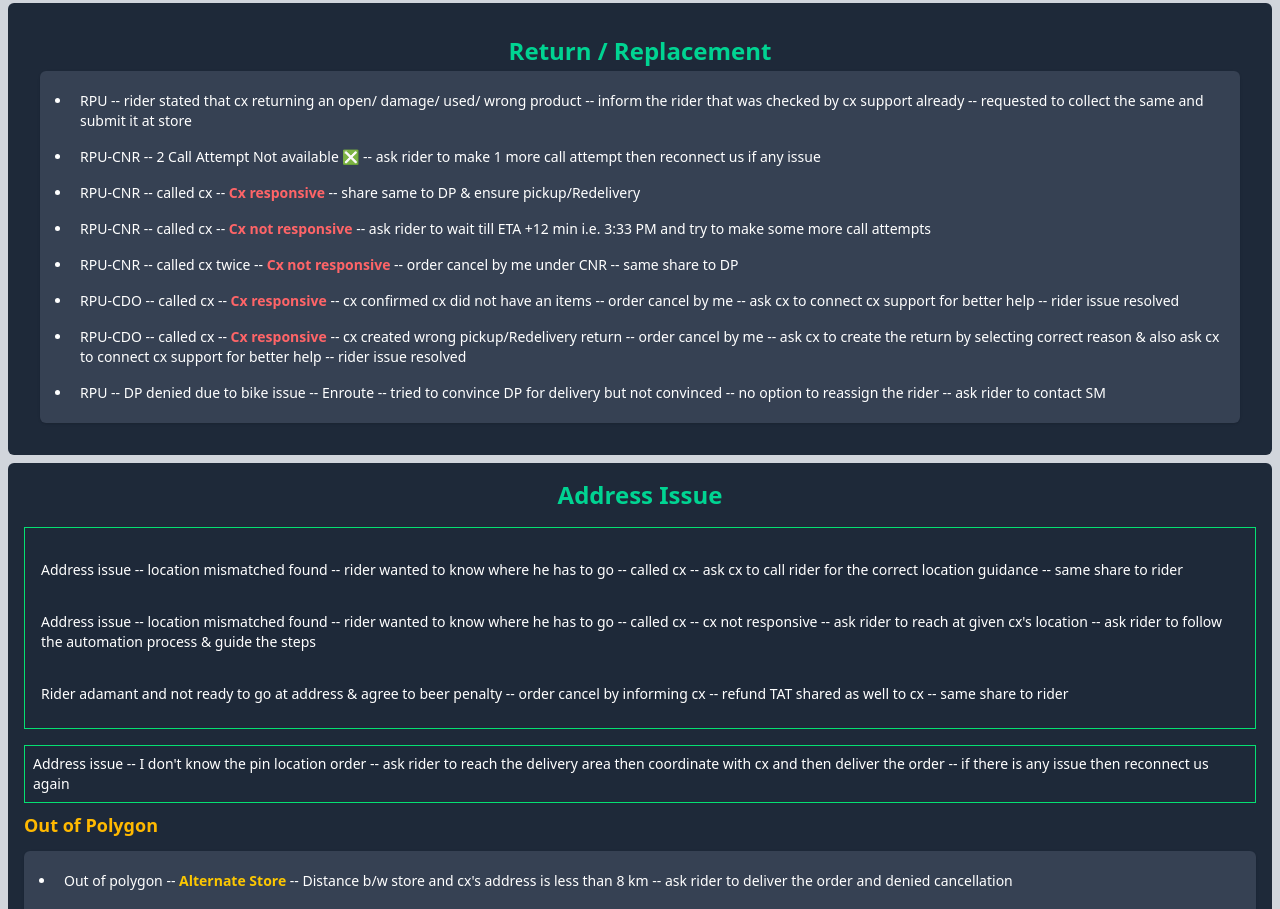
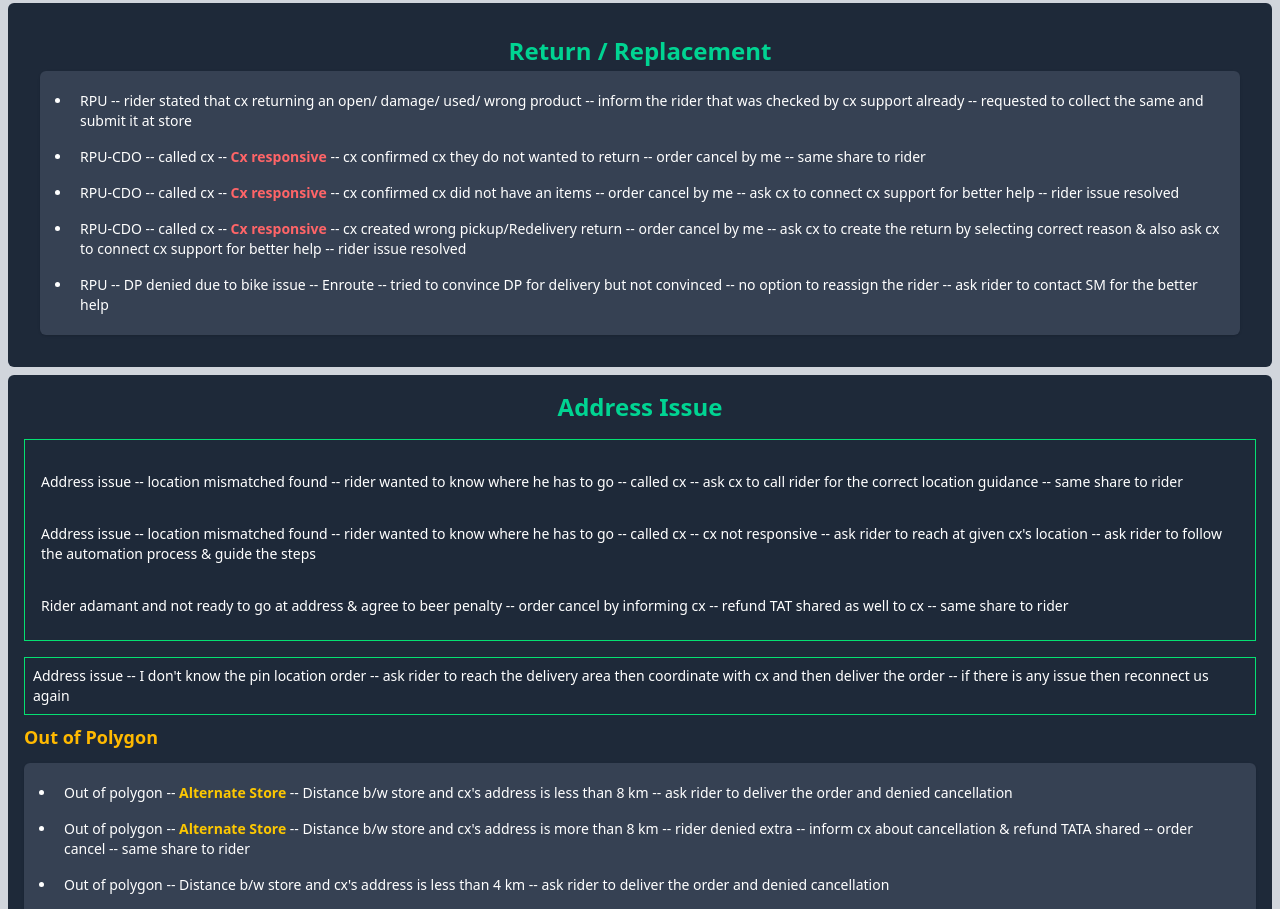
Before and after one commit to Code-with-Sahani/Blinket-DP, a React (Vite) app: page / in a window 1280 px wide. Shown: the part 10460-11369 px from the top of the page. Built offline with nearby package versions, Linux system fonts and the light colour scheme.

Commit message:
Update Return_Replacement.jsx

```diff
--- a/src/Components/Return_Replacement.jsx
+++ b/src/Components/Return_Replacement.jsx
@@ -10,19 +10,13 @@ const Return_Replacement = () => {
                     <ul className="list-disc pl-5">
                         <li className='p-2'>RPU -- rider stated that cx returning an open/ damage/ used/ wrong product -- inform the rider that was checked by cx support already -- requested to collect the same and submit it at store</li>
 
-                        <li className="p-2">RPU-CNR -- 2 Call Attempt Not available ❎ -- ask rider to make 1 more call attempt then reconnect us if any issue </li>
-
-                        <li className='p-2'>RPU-CNR -- called cx -- <strong className='text-red-400 font-semibold'>Cx responsive</strong> -- share same to DP & ensure pickup/Redelivery </li>
-
-                        <li className="p-2">RPU-CNR -- called cx -- <strong className='text-red-400 font-semibold'>Cx not responsive</strong> -- ask rider to wait till ETA +12 min i.e. 3:33 PM and try to make some more call attempts</li>
-
-                        <li className="p-2">RPU-CNR -- called cx twice -- <strong className='text-red-400 font-semibold'>Cx not responsive</strong> -- order cancel by me under CNR -- same share to DP</li>
+                        <li className="p-2">RPU-CDO -- called cx -- <strong className='text-red-400 font-semibold'>Cx responsive</strong> -- cx confirmed cx they do not wanted to return -- order cancel by me -- same share to rider</li>
 
                         <li className="p-2">RPU-CDO -- called cx -- <strong className='text-red-400 font-semibold'>Cx responsive</strong> -- cx confirmed cx did not have an items -- order cancel by me -- ask cx to connect cx support for better help -- rider issue resolved </li>
 
                         <li className="p-2">RPU-CDO -- called cx -- <strong className='text-red-400 font-semibold'>Cx responsive</strong> -- cx created wrong pickup/Redelivery return -- order cancel by me -- ask cx to create the return by selecting correct reason & also ask cx to connect cx support for better help -- rider issue resolved </li>
 
-                        <li className="p-2">RPU -- DP denied due to bike issue -- Enroute -- tried to convince DP for delivery but not convinced -- no option to reassign the rider -- ask rider to contact SM</li>
+                        <li className="p-2">RPU -- DP denied due to bike issue -- Enroute -- tried to convince DP for delivery but not convinced -- no option to reassign the rider -- ask rider to contact SM for the better help </li>
 
                     </ul>
                 </div>
```
